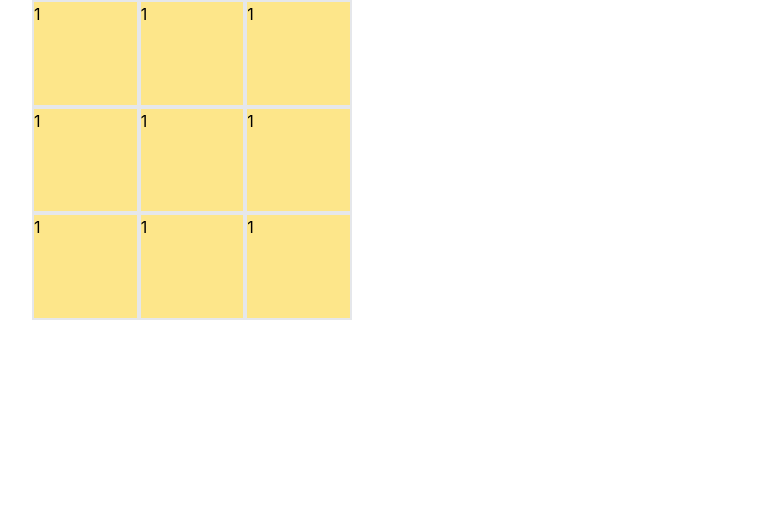
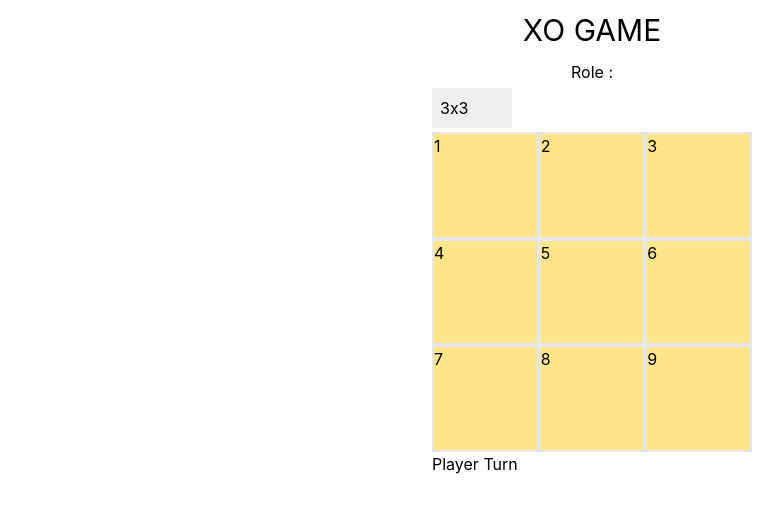
Before and after one commit to patradanai/xo-interview-nextjs, a Next.js app: page / in a window 1280 px wide. Shown: the top 512 px of the page, without its empty margins (48-831 px from the left). Built offline with nearby package versions, Linux system fonts and the light colour scheme.

Commit message:
box dashboard and turn game

```diff
--- a/components/Layout.js
+++ b/components/Layout.js
@@ -2,7 +2,9 @@ import React from "react";
 import PropTypes from "prop-types";
 
 const Layout = ({ children }) => {
-  return <>{children}</>;
+  return (
+    <div className="flex flex-col justify-between min-h-screen">{children}</div>
+  );
 };
 
 Layout.propTypes = {
--- a/components/Screens/Homepage/index.js
+++ b/components/Screens/Homepage/index.js
@@ -1,19 +1,47 @@
-import React from "react";
+import React, { useState } from "react";
 import Box from "../../elements/Box";
 const HomePage = () => {
+  const [sizeBoard, setSizeBoard] = useState(new Array(9).fill(null));
+  const [gameTurn, setGameTurn] = useState(true);
+
+  //   Update SizeBoard
+  const onChangeSize = (event) => {
+    console.log(event.target.value);
+  };
+
+  //   OnClick Player
+  const onChangeBox = () => {
+    // Change Turn
+    setGameTurn(!gameTurn);
+  };
+
   return (
     <div className="container">
-      <div className="w-80 h-80">
-        <div className="grid grid-cols-3 grid-flow-row h-full w-full">
-          <Box />
-          <Box />
-          <Box />
-          <Box />
-          <Box />
-          <Box />
-          <Box />
-          <Box />
-          <Box />
+      <div className="w-full h-full flex flex-col items-center">
+        <h1 className="text-3xl my-3">XO GAME</h1>
+        <p>Role : </p>
+
+        {/* Draw Boards */}
+        <div className="w-80 h-80">
+          <div className="my-1">
+            <select
+              className="w-20 p-2 appearance-none"
+              onChange={(event) => onChangeSize(event)}
+              value={sizeBoard.length}
+            >
+              <option value={9}>3x3</option>
+              <option value={16}>4x4</option>
+              <option value={25}>5x5</option>
+              <option value={36}>6x6</option>
+              <option value="custom">Custom</option>
+            </select>
+          </div>
+          <div className="grid grid-cols-3 grid-flow-row h-full w-full">
+            {sizeBoard.map((val, index) => (
+              <Box val={index + 1} onChangeBox={onChangeBox} />
+            ))}
+          </div>
+          <div className="">{gameTurn ? "Player" : "Dragon"} Turn</div>
         </div>
       </div>
     </div>
--- a/components/elements/Box/index.js
+++ b/components/elements/Box/index.js
@@ -1,7 +1,20 @@
 import React from "react";
+import PropTypes from "prop-types";
 
-const Box = () => {
-  return <div className="bg-yellow-200 border-2 w-full h-full">1</div>;
+const Box = ({ val, onChangeBox }) => {
+  return (
+    <div
+      className="bg-yellow-200 border-2 w-full h-full hover:bg-red-300"
+      onClick={onChangeBox}
+    >
+      {val}
+    </div>
+  );
+};
+
+Box.propTypes = {
+  val: PropTypes.number.isRequired,
+  onChangeBox: PropTypes.func.isRequired,
 };
 
 export default Box;
```
